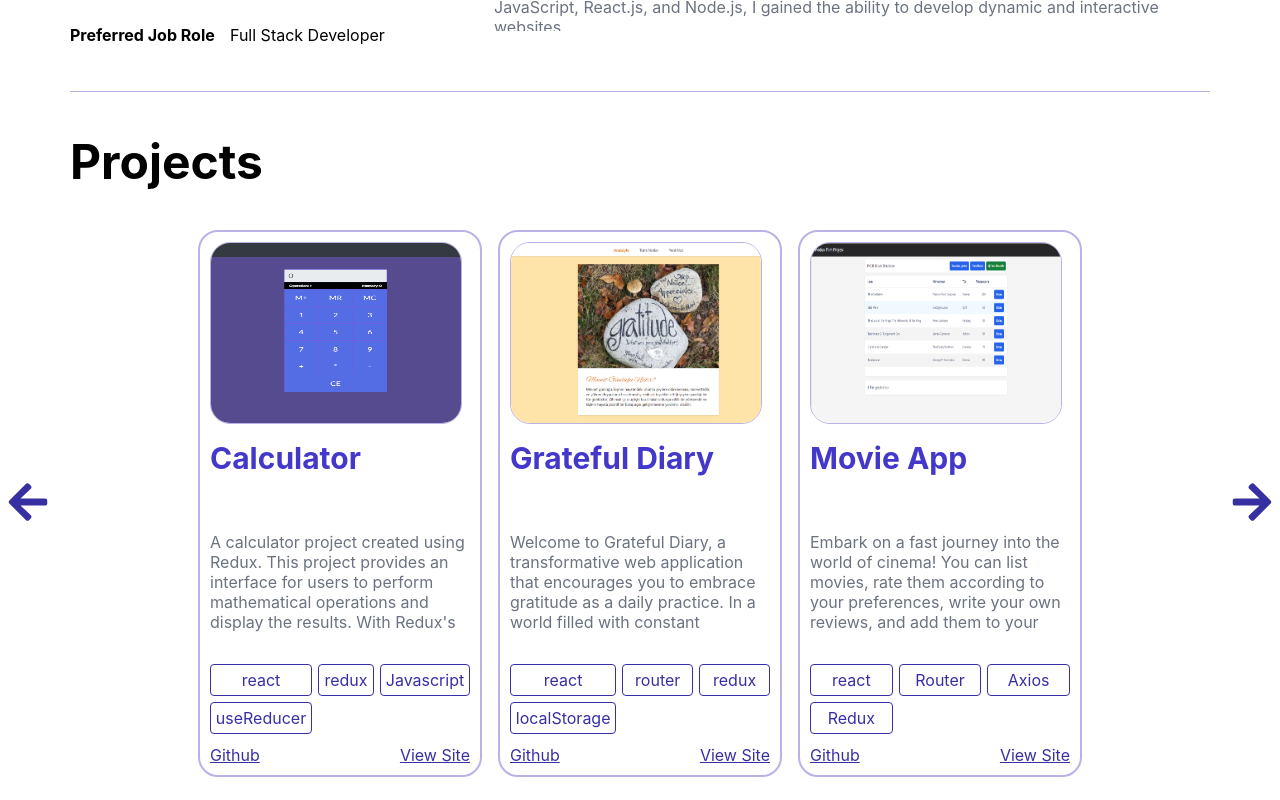
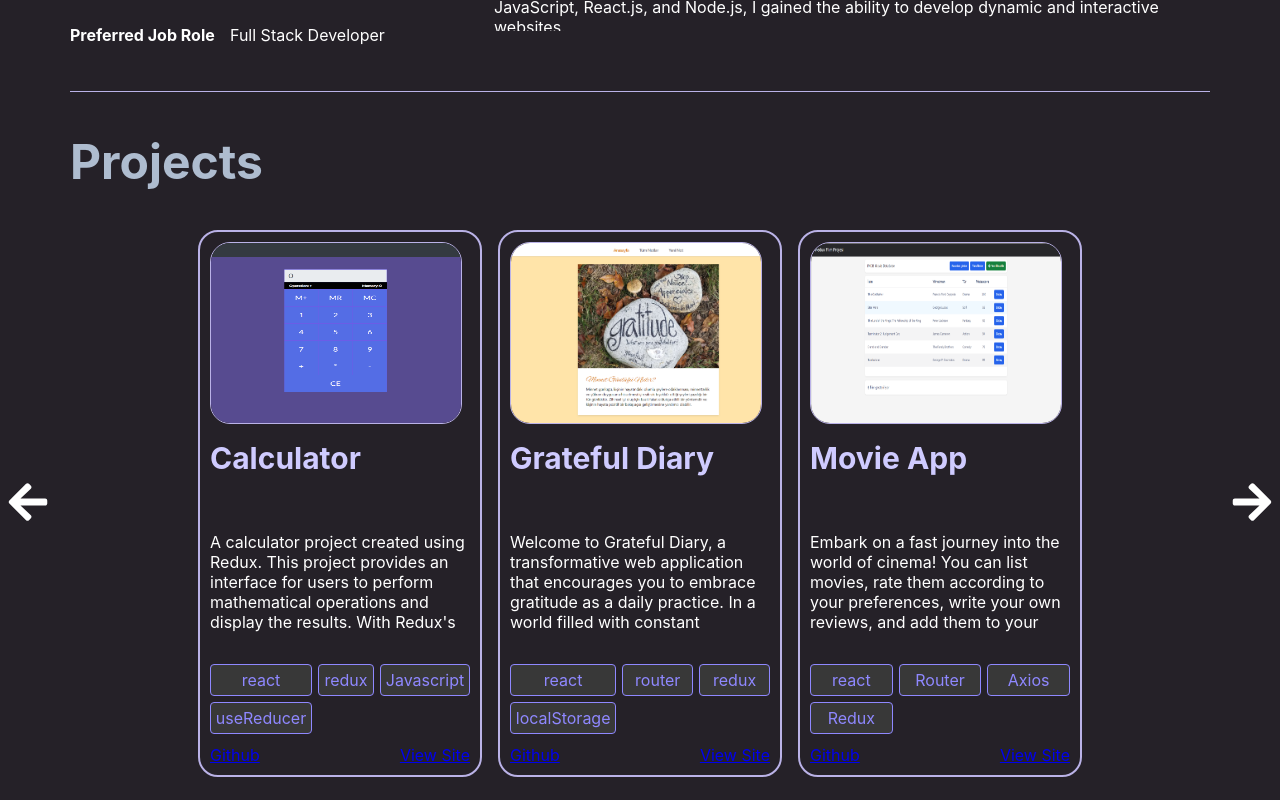
Before and after one commit to hosak94/my-web-page, a React (Create React App) app: page / in a window 1280 px wide. Shown: the part 1500-2300 px from the top of the page. Built offline with nearby package versions, Linux system fonts and the light colour scheme.

Commit message:
dark mode render problem solved. router added.

```diff
--- a/src/components/DarkModeSwitch.js
+++ b/src/components/DarkModeSwitch.js
@@ -1,24 +1,38 @@
-import React from "react";
+import React, { useEffect, useState } from "react";
 import "../styles/darkmode.css";
 
 export const DarkModeSwitch = ({ onThemeChange }) => {
+  const [selectedTheme, setSelectedTheme] = useState(
+    localStorage.getItem("selectedTheme") || "dark"
+  );
+
   const setDarkMode = () => {
     document.querySelector("body").setAttribute("data-theme", "dark");
     localStorage.setItem("selectedTheme", "dark");
     onThemeChange("dark");
   };
+
   const setLightMode = () => {
     document.querySelector("body").setAttribute("data-theme", "light");
     localStorage.setItem("selectedTheme", "light");
     onThemeChange("light");
   };
-  const selectedTheme = localStorage.getItem("selectedTheme");
-  if (selectedTheme === "dark") {
-    setDarkMode();
-  }
+
+  useEffect(() => {
+    if (selectedTheme === "dark") {
+      setDarkMode();
+    } else {
+      setLightMode();
+    }
+    // eslint-disable-next-line react-hooks/exhaustive-deps
+  }, [selectedTheme]);
+
   const toggleTheme = (e) => {
-    if (e.target.checked) setDarkMode();
-    else setLightMode();
+    if (e.target.checked) {
+      setSelectedTheme("dark");
+    } else {
+      setSelectedTheme("light");
+    }
   };
 
   return (
@@ -32,15 +46,6 @@ export const DarkModeSwitch = ({ onThemeChange }) => {
         <div className="slider"></div>
         <div className="bg"></div>
       </label>
-      {/* <input
-        className="dark_mode_input"
-        type="checkbox"
-        id="darkmode-toggle"
-        onChange={toggleTheme}
-        defaultChecked={selectedTheme === "dark"}
-      />
-      <label className="dark_mode_label" htmlFor="darkmode-toggle"></label>
-      <label className="dark_mode_label_hilal"></label> */}
     </div>
   );
 };
--- a/src/components/Projects.js
+++ b/src/components/Projects.js
@@ -1,5 +1,5 @@
 import React, { useState } from "react";
-import axios from "axios";
+import { Link } from "react-router-dom";
 import { Element } from "react-scroll";
 import { projectData } from "../data/projects.data";
 import "../styles/projects.css";
@@ -11,15 +11,8 @@ export default function Projects() {
   const [currentProjectIndex, setCurrentProjectIndex] = useState(0);
   const { t } = useTranslation();
 
-  const handleOnClick = (projectUrl) => {
-    axios
-      .get(projectUrl)
-      .then((response) => {
-        window.location.href = projectUrl;
-      })
-      .catch((error) => {
-        console.error("Error occurred while redirecting:", error);
-      });
+  const handleOnClick = (url) => {
+    window.open(url, "_blank");
   };
 
   const handlePreviousProject = () => {
@@ -65,12 +58,8 @@ export default function Projects() {
                 ))}
               </div>
               <div className="project-link">
-                <span onClick={() => handleOnClick(project.projectUrl)}>
-                  Github
-                </span>
-                <span onClick={() => handleOnClick(project.projectUrl)}>
-                  View Site
-                </span>
+                <Link to={project.gitHub}>Github</Link>
+                <Link to={project.projectUrl}>View Site</Link>
               </div>
             </div>
           ))}
--- a/src/index.js
+++ b/src/index.js
@@ -1,5 +1,6 @@
 import React, { Suspense } from "react";
 import { createRoot } from "react-dom/client";
+import { BrowserRouter } from "react-router-dom";
 import "./index.css";
 import App from "./App";
 import "./i18next";
@@ -13,7 +14,9 @@ const loadingMarkUp = (
 createRoot(document.getElementById("root")).render(
   <Suspense fallback={loadingMarkUp}>
     <React.StrictMode>
-      <App />
+      <BrowserRouter>
+        <App />
+      </BrowserRouter>
     </React.StrictMode>
   </Suspense>
 );
```
